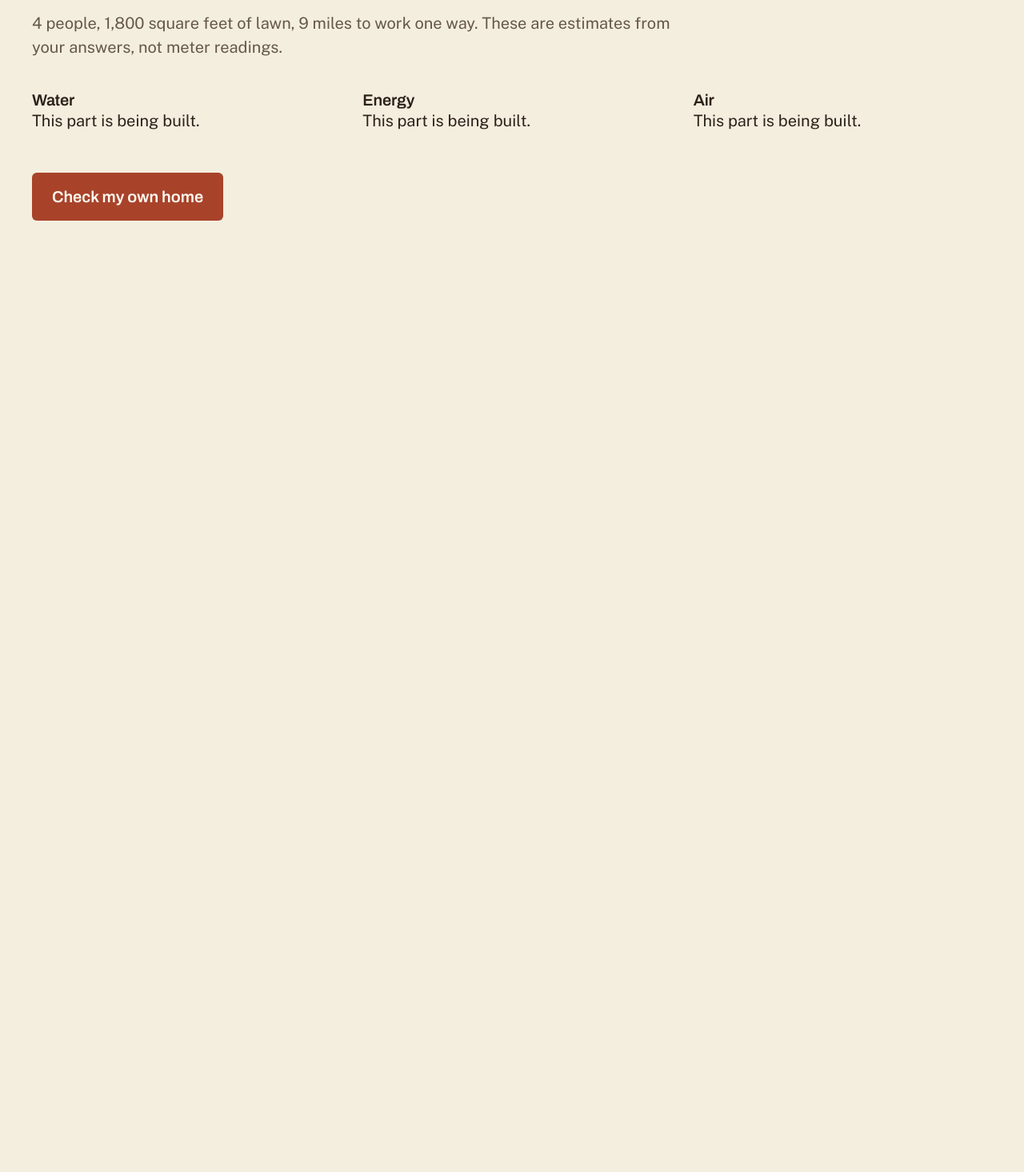
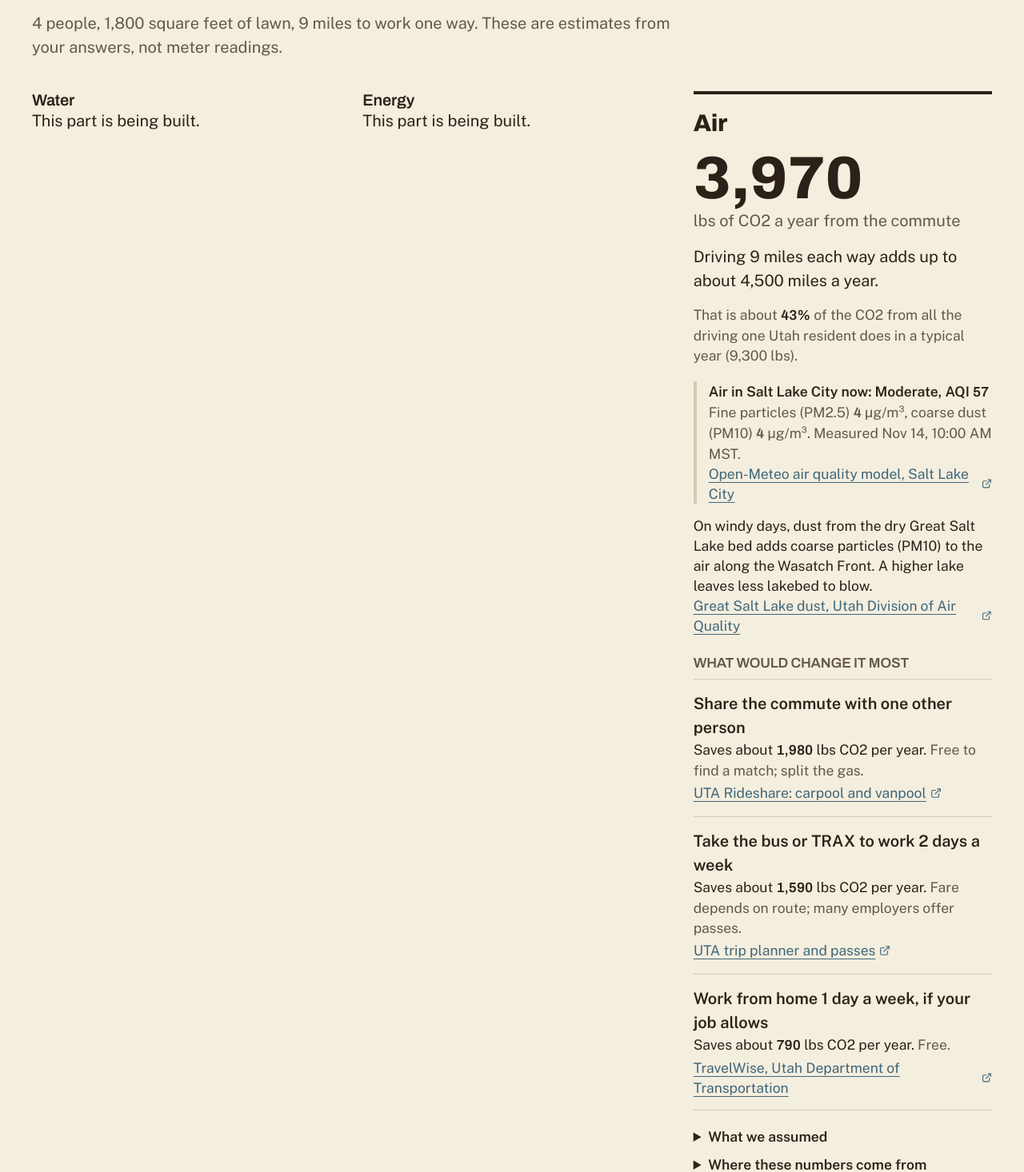
Before and after one commit to craigcossairt/utah-footprint, a Next.js app: page /results in a window 1280 px wide. Shown: the part 228-1694 px from the top of the page at 80% size. Before the commit the page ends 800 px from the top, so only its background shows below. Built offline with nearby package versions, Linux system fonts and the light colour scheme.

Commit message:
Air card: commute CO2, today's air, lake dust, transit and carpool actions
Sources: EPA typical passenger vehicle (400 g CO2/mile), FHWA Highway Statistics 2022 PS-1 (Utah VMT per capita).

```diff
--- a/areas/air/Card.tsx
+++ b/areas/air/Card.tsx
@@ -1,10 +1,56 @@
 import type { AreaResult } from "@/lib/contract";
+import { AreaCard, SourceLink } from "@/components/ui/area-card";
+import { aqiWord, formatMountain, getToday, todaySources } from "@/lib/today";
+import { facts, programs } from "./facts";
 
-export default function Card({ result }: { result: AreaResult }) {
+export default async function Card({ result }: { result: AreaResult }) {
+  const ready = result.unit !== "";
+  // The shared comparison bar is labelled "Typical Utah home"; ours is one resident's driving,
+  // so we hide the bar and say the comparison in words instead.
+  const shown = { ...result, typical: 0 };
+
   return (
-    <section>
-      <h2>Air</h2>
-      <p>{result.summary}</p>
-    </section>
+    <AreaCard title="Air" result={shown} facts={facts}>
+      {ready ? <PersonCompare value={result.headline} typical={result.typical} /> : null}
+      <TodayAir />
+      <p className="mt-3 text-sm">
+        On windy days, dust from the dry Great Salt Lake bed adds coarse particles (PM10) to the air along the
+        Wasatch Front. A higher lake leaves less lakebed to blow.{" "}
+        <SourceLink href={programs.lakeDust.url}>{programs.lakeDust.name}</SourceLink>
+      </p>
+    </AreaCard>
   );
 }
+
+function PersonCompare({ value, typical }: { value: number; typical: number }) {
+  if (!typical) return null;
+  const pct = Math.round((value / typical) * 100);
+  return (
+    <p className="mt-3 text-sm text-muted">
+      That is about <span className="num font-semibold text-ink">{pct}%</span> of the CO2 from all the driving one
+      Utah resident does in a typical year ({typical.toLocaleString("en-US")} lbs).
+    </p>
+  );
+}
+
+async function TodayAir() {
+  try {
+    const today = await getToday();
+    const { pm25, pm10, usAqi, measuredAtUtc } = today.air;
+    return (
+      <div className="mt-4 border-l-4 border-line pl-3 text-sm">
+        <p className="font-semibold">
+          Air in Salt Lake City {today.stale ? "(last saved reading)" : "now"}: {aqiWord(usAqi)}, AQI{" "}
+          <span className="num">{usAqi}</span>
+        </p>
+        <p className="text-muted">
+          Fine particles (PM2.5) <span className="num">{Math.round(pm25)}</span> µg/m³, coarse dust (PM10){" "}
+          <span className="num">{Math.round(pm10)}</span> µg/m³. Measured {formatMountain(measuredAtUtc)}.
+        </p>
+        <SourceLink href={todaySources.air.url}>{todaySources.air.name}</SourceLink>
+      </div>
+    );
+  } catch {
+    return <p className="mt-4 text-sm text-muted">Today&apos;s air reading isn&apos;t available right now.</p>;
+  }
+}
--- a/areas/air/calc.ts
+++ b/areas/air/calc.ts
@@ -1,13 +1,73 @@
 import type { Answers, AreaResult } from "@/lib/contract";
+import { fact, programs } from "./facts";
 
-// Placeholder until the air owner lands the real formula. Shows no numbers on purpose.
-export function calculate(_a: Answers): AreaResult {
+// Assumptions, not sourced facts. Each one is listed on the card under "What we assumed".
+const WORKDAYS_PER_YEAR = 250; // 5 days a week, 50 weeks
+const GRAMS_PER_POUND = 453.592; // unit conversion
+
+function lbsCo2(miles: number): number {
+  return (miles * fact("air.carGramsCo2PerMile").value) / GRAMS_PER_POUND;
+}
+
+function round(n: number, to = 10): number {
+  return Math.round(n / to) * to;
+}
+
+export function calculate(a: Answers): AreaResult {
+  const commuteMilesPerYear = Math.max(0, a.commuteMiles) * 2 * WORKDAYS_PER_YEAR;
+  const commute = lbsCo2(commuteMilesPerYear);
+  const typical = lbsCo2(fact("air.utahMilesPerPerson").value);
+
+  const assumptions = [
+    `One person drives the commute, there and back, ${WORKDAYS_PER_YEAR} workdays a year.`,
+    `The car is a typical gasoline passenger car (EPA: about ${fact("air.carGramsCo2PerMile").value} grams of CO2 a mile).`,
+    "We count tailpipe CO2 only, not making the fuel or the car.",
+    "The typical figure is all driving by one Utah resident in a year (FHWA 2022), not only commuting.",
+    "Savings assume the bus, train or shared car would run anyway, so the trip you skip is the saving.",
+  ];
+
+  if (commuteMilesPerYear === 0) {
+    return {
+      headline: 0,
+      unit: "lbs of CO2 a year from the commute",
+      typical: round(typical, 100),
+      summary: "No commute by car, so no commute emissions. Errands and trips still count toward the typical figure.",
+      actions: [],
+      assumptions,
+    };
+  }
+
   return {
-    headline: 0,
-    unit: "",
-    typical: 0,
-    summary: "This part is being built.",
-    actions: [],
-    assumptions: [],
+    headline: round(commute, 10),
+    unit: "lbs of CO2 a year from the commute",
+    typical: round(typical, 100),
+    summary: `Driving ${a.commuteMiles} miles each way adds up to about ${round(commuteMilesPerYear, 100).toLocaleString("en-US")} miles a year.`,
+    actions: [
+      {
+        id: "air.transit2",
+        title: "Take the bus or TRAX to work 2 days a week",
+        saves: round(commute * (2 / 5), 10),
+        unit: "lbs CO2 per year",
+        costNote: "Fare depends on route; many employers offer passes.",
+        program: programs.transit,
+      },
+      {
+        id: "air.carpool",
+        title: "Share the commute with one other person",
+        saves: round(commute / 2, 10),
+        unit: "lbs CO2 per year",
+        costNote: "Free to find a match; split the gas.",
+        program: programs.rideshare,
+      },
+      {
+        id: "air.remote1",
+        title: "Work from home 1 day a week, if your job allows",
+        saves: round(commute / 5, 10),
+        unit: "lbs CO2 per year",
+        costNote: "Free.",
+        program: programs.travelwise,
+      },
+    ].sort((x, y) => y.saves - x.saves),
+    assumptions,
   };
 }
--- a/areas/air/facts.ts
+++ b/areas/air/facts.ts
@@ -1,4 +1,38 @@
 import type { Fact } from "@/lib/contract";
 
 // Sourced numbers for the air area. No source, no number.
-export const facts: Fact[] = [];
+export const facts: Fact[] = [
+  {
+    key: "air.carGramsCo2PerMile",
+    value: 400,
+    unit: "grams of CO2 per mile, typical passenger car",
+    source: "EPA, Greenhouse Gas Emissions from a Typical Passenger Vehicle",
+    url: "https://www.epa.gov/greenvehicles/greenhouse-gas-emissions-typical-passenger-vehicle",
+    year: 2023,
+  },
+  {
+    key: "air.utahMilesPerPerson",
+    value: 10495,
+    unit: "miles driven per Utah resident per year, all road travel",
+    source: "FHWA Highway Statistics 2022, Table PS-1",
+    url: "https://www.fhwa.dot.gov/policyinformation/statistics/2022/ps1.cfm",
+    year: 2022,
+  },
+];
+
+export function fact(key: string): Fact {
+  const f = facts.find((x) => x.key === key);
+  if (!f) throw new Error(`Missing air fact ${key}`);
+  return f;
+}
+
+// Programs linked from actions. Links only, no figures.
+export const programs = {
+  transit: { name: "UTA trip planner and passes", url: "https://www.rideuta.com/" },
+  rideshare: { name: "UTA Rideshare: carpool and vanpool", url: "https://www.rideuta.com/Services/Rideshare" },
+  travelwise: { name: "TravelWise, Utah Department of Transportation", url: "https://travelwise.utah.gov/how-to-travelwise" },
+  lakeDust: {
+    name: "Great Salt Lake dust, Utah Division of Air Quality",
+    url: "https://deq.utah.gov/air-quality/great-salt-lake-dust",
+  },
+};
```
